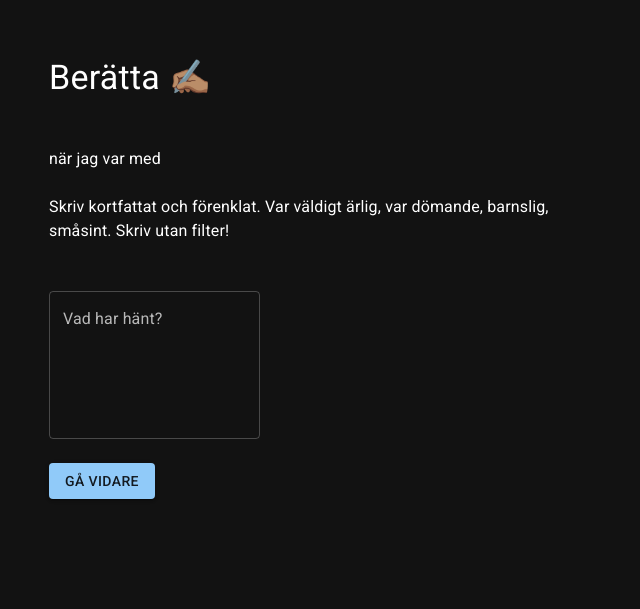
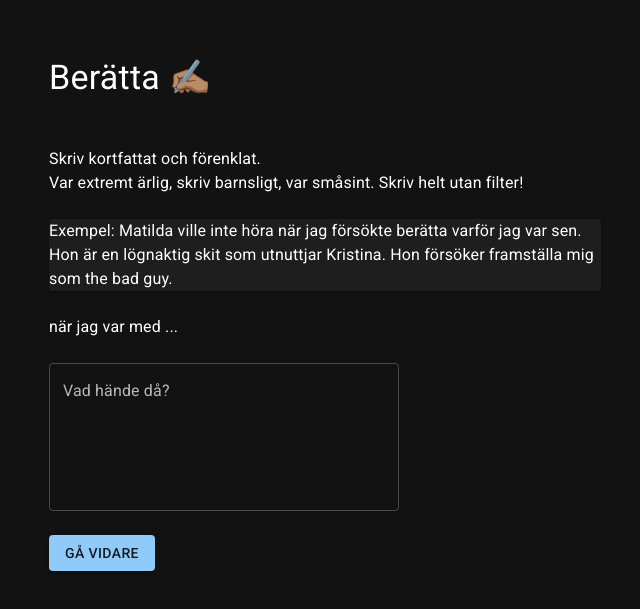
Before and after one commit to Jernsten/jernsten.github.io, a React (Create React App) app: page /the-situation in a window 1280 px wide. Shown: the part 103-712 px from the top of the page, without its empty margins (315-955 px from the left). Built offline with nearby package versions, Linux system fonts and the light colour scheme.

Commit message:
localStorage working

```diff
--- a/src/Hooks/useLocalStorage.ts
+++ b/src/Hooks/useLocalStorage.ts
@@ -1,35 +1,32 @@
 import { useEffect, useState } from "react";
 
-function useLocalStorageKeyCount() {
-  let numberOfKeys = 0;
-  for (let i = 0; i < localStorage.length; i++) {
-    let aKey = localStorage.key(i);
-    if (aKey?.includes("the-work")) {
-      numberOfKeys++;
-    }
-  }
-  return [numberOfKeys, numberOfKeys === 0];
+function localStorageKeyCount() {
+  return Object.entries(localStorage).filter((key) => key.includes("the-work")).length;
 }
 
-export function useLocalStorage(
-  key: string,
-  defaultValue?: string
-): [value: string | undefined, setValue: (key: string) => void] {
-  const localStorageKey = `the-work.${key}`;
-  const valueString = localStorage.getItem(localStorageKey) ?? defaultValue ?? "";
+export function useLocalStorage(key: string): [value: string | undefined, setValue: (key: string) => void] {
+  const lsKeyName = `the-work.${key}`;
+  const valueString = localStorage.getItem(lsKeyName) ?? "";
   const valueObject = valueString ? JSON.parse(valueString) : "";
+
+  localStorageKeyCount();
 
   const [value, setValue] = useState(valueObject);
 
   useEffect(() => {
-    localStorage.setItem(localStorageKey, JSON.stringify(value));
-  }, [localStorageKey, value]);
-
-  let [, doesntHaveAnyKeys] = useLocalStorageKeyCount();
-
-  useEffect(() => {
-    doesntHaveAnyKeys && localStorage.removeItem(localStorageKey);
-  }, [doesntHaveAnyKeys, localStorageKey]);
+    value && localStorage.setItem(lsKeyName, JSON.stringify(value));
+  }, [lsKeyName, value]);
 
   return [value, setValue];
 }
+
+export function getLocalStorageKeys(...theArgs: string[]) {
+  const returnObject: { [key: string]: string } = {};
+
+  theArgs.forEach((key: string) => {
+    const [value] = useLocalStorage(key);
+    Object.assign(returnObject, { [key]: value });
+  });
+
+  return returnObject;
+}
--- a/src/Page/HowDoYouFeel.tsx
+++ b/src/Page/HowDoYouFeel.tsx
@@ -1,10 +1,16 @@
-import { Box } from "@mui/material";
-import { HeadLine } from "../Component";
+import { Box, Card } from "@mui/material";
+import { HeadLine, Text } from "../Component";
+import { getLocalStorageKeys } from "../Hooks/useLocalStorage";
 
 export default function HowDoYouFeel() {
+  const { theSituation, where, when, who } = getLocalStorageKeys("theSituation", "where", "when", "who");
   return (
     <Box>
       <HeadLine>Hur känns det? 🧘🏼‍♂️</HeadLine>
+      <Text>
+        Blunda och res tillbaka till {when} när du var {where} med {who}.<br />
+      </Text>
+      <Card>{theSituation}</Card>
     </Box>
   );
 }
--- a/src/Page/TheSituation.tsx
+++ b/src/Page/TheSituation.tsx
@@ -1,4 +1,4 @@
-import { Box, TextField } from "@mui/material";
+import { Box, Card, TextField } from "@mui/material";
 import { HeadLine, NavButton, PaddedBox, Text } from "../Component";
 import { useLocalStorage } from "../Hooks/useLocalStorage";
 import { IValue } from "./WhoWhenWhere";
@@ -12,26 +12,32 @@ export default function TheSituation() {
 
   const onTheSituationChange = ({ target: { value } }: IValue) => setTheSituation(value.toLowerCase());
 
-  const previewText = `${when} när jag var ${where} med ${who}`;
+  const previewText = `${when} när jag var ${where} med ${who}...`;
   const displayPreviewText = previewText[0].toUpperCase() + previewText.substring(1);
 
   return (
     <Box>
       <HeadLine>Berätta ✍🏽</HeadLine>
       <PaddedBox>
-        <Text>{displayPreviewText}</Text>
         <Text>
-          Skriv kortfattat och förenklat. Var väldigt ärlig, var dömande, barnslig, småsint. Skriv utan filter!
+          Skriv kortfattat och förenklat. <br />
+          Var extremt ärlig, skriv barnsligt, var småsint. Skriv helt utan filter!
         </Text>
+        <Card>
+          Exempel: Matilda ville inte höra när jag försökte berätta varför jag var sen. Hon är en lögnaktig skit som
+          utnuttjar Kristina. Hon försöker framställa mig som the bad guy.
+        </Card>
       </PaddedBox>
       <PaddedBox>
+        <Text>{displayPreviewText}</Text>
         <TextField
           multiline
           minRows={5}
-          label="Vad har hänt?"
+          label="Vad hände då?"
           value={theSituation}
           onChange={onTheSituationChange}
           autoComplete="off"
+          sx={{ width: "350px" }}
         />
       </PaddedBox>
       <PaddedBox>
--- a/src/Page/WhoWhenWhere.tsx
+++ b/src/Page/WhoWhenWhere.tsx
@@ -1,10 +1,6 @@
-import { useEffect, useState } from "react";
-import { useDispatch } from "react-redux";
+import { Box, Button, Card, TextField } from "@mui/material";
 
-import { Box, Button, TextField } from "@mui/material";
-
-import { HeadLine, PaddedBox, Text } from "../Component";
-import { useNavigate } from "react-router-dom";
+import { HeadLine, NavButton, PaddedBox, Text } from "../Component";
 import { useLocalStorage } from "../Hooks/useLocalStorage";
 
 export interface IValue {
@@ -22,12 +18,8 @@ export default function WhoWhenWhere() {
   const onWhereChange = ({ target: { value } }: IValue) => setWhere(value.toLowerCase());
   const onWhoChange = ({ target: { value } }: IValue) => setWho(value);
 
-  const previewText = `${when || "Då"} när jag var ${where || "någonstans"} med ${who || "någon."}`;
+  const previewText = `${when || "Då"} när jag var ${where || "någonstans"} med ${who || "någon"}.`;
   const displayPreviwText = previewText[0].toUpperCase() + previewText.substring(1);
-
-  const navigate = useNavigate();
-
-  const complete = () => navigate("/the-situation", { replace: true });
 
   const clear = () => {
     let key: string | null;
@@ -54,13 +46,13 @@ export default function WhoWhenWhere() {
         disappointed with someone. Witness the situation. Be there now. Notice, name, and feel the emotion you were
         experiencing at the time. Find the reason you were upset.
       </Text>
-
+      <Card>Exempel: Igår när jag var i bilen med Matilda, Kristina och Misse.</Card>
       <PaddedBox>
         <TextField label="När hände det?" value={when} onChange={onWhenChange} autoComplete="off" />
       </PaddedBox>
 
       <PaddedBox>
-        <TextField label="Vem var det?" value={who} onChange={onWhoChange} autoComplete="off" />
+        <TextField label="Vem/vilka var du med?" value={who} onChange={onWhoChange} autoComplete="off" />
       </PaddedBox>
 
       <PaddedBox>
@@ -74,12 +66,12 @@ export default function WhoWhenWhere() {
       {readyToComplete && (
         <>
           <PaddedBox>
-            <Button onClick={complete} variant="contained">
-              Berätta vad som hände
-            </Button>
+            <NavButton to="the-situation" txt="Berätta vad som hände" />
           </PaddedBox>
           <PaddedBox>
-            <Button onClick={clear}>Rensa</Button>
+            <Button onClick={clear} color="warning">
+              Rensa
+            </Button>
           </PaddedBox>
         </>
       )}
--- a/src/index.tsx
+++ b/src/index.tsx
@@ -17,7 +17,4 @@ root.render(
   </React.StrictMode>
 );
 
-// If you want to start measuring performance in your app, pass a function
-// to log results (for example:
-// or send to an analytics endpoint. Learn more: https://bit.ly/CRA-vitals
 reportWebVitals();
```
